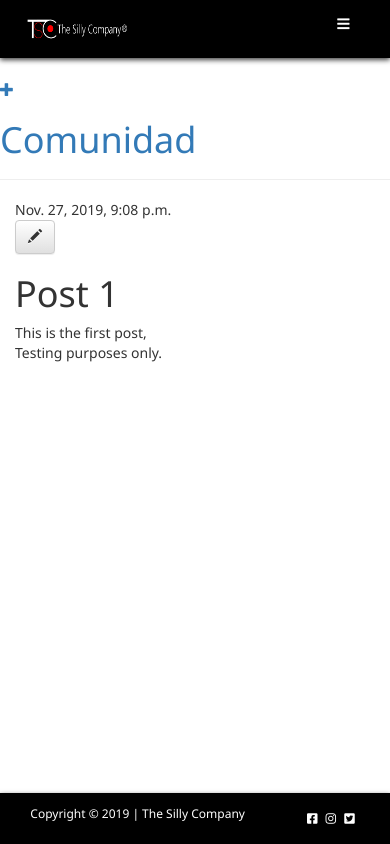
After one commit to SBorjaM/TSCfinal, a Django app: page /post/1/ in a window 390 px wide. The commit adds this page. Run offline with Django 3.2, Linux system fonts and the light colour scheme; data comes from the database, SQL or seed files in the repository; both versions use the stored data as it was after the commit; some libraries are stand-ins or nearby versions.

Commit message:
master merge

```diff
--- a/TheSillyCompany/blog/templates/blog/armband.html
+++ b/TheSillyCompany/blog/templates/blog/armband.html
@@ -28,6 +28,7 @@
 						</ul>
 					</li>
 					<li><a href="nosotros.html">Contáctanos</a></li>
+					<li><a href="comunidad.html">Comunidad</a></li>
 				</ul>
 			</div>
 		</nav>
--- /dev/null
+++ b/TheSillyCompany/blog/templates/blog/comunidad_base.html
@@ -0,0 +1,77 @@
+{% load staticfiles %}
+
+<!DOCTYPE html>
+<html lang="en">
+<head>
+    <meta charset="UTF-8">
+    <meta name="viewport" content="width=device-width, initial-scale=1.0">
+    <meta http-equiv="X-UA-Compatible" content="ie=edge">
+    <link rel="stylesheet" type="text/css" href="{% static '../../static/css/nosotros.css' %}">
+    <link rel="stylesheet" type="text/css" href="{% static '../../static/css/flexboxgrid.css' %}">
+    <link rel="stylesheet" href="{% static '../../static/css/all.min.css' %}">
+    <link rel="stylesheet" href="//maxcdn.bootstrapcdn.com/bootstrap/3.2.0/css/bootstrap.min.css">
+    <link rel="stylesheet" href="//maxcdn.bootstrapcdn.com/bootstrap/3.2.0/css/bootstrap-theme.min.css">
+
+
+    <title>Comunidad</title>
+</head>
+<body>
+    <header id="header">
+		<nav class="menu">
+			<div class="logo">
+				<a href="index.html"><img src="{% static '../../static/img/logolargo3.png' %}" alt="Logo"></a>
+				<a href="#" class="btn-menu" id="btn-menu"><i class="icono fas fa-bars"></i></a>
+			</div>
+			<div class="enlaces" id="enlaces">
+				<ul>
+					<li><a href="index.html">Inicio</a></li>
+					<li><a href="#">Productos</a>
+						<ul>
+							<li class="current"><a href="u-desk.html">U-Desk</a></li>
+							<li><a href="curtain.html">Smart Curtain</a></li>
+							<li><a href="armband.html">Smart Armband</a></li>
+						</ul>
+					</li>
+					<li><a href="nosotros.html">Contáctanos</a></li>
+					<li><a href="comunidad.html">Comunidad</a></li>
+				</ul>
+			</div>
+		</nav>
+    </header>
+
+    <main>
+        <div class="article">
+            <div class="page-header">
+                <a href="{% url 'post_new' %}" class="top-menu"><span class="glyphicon glyphicon-plus"></span></a>
+                <h1><a href="/">Comunidad</a></h1>
+            </div>
+            <div class="content container">
+                <div class="row">
+                    <div class="col-md-8">
+                    {% block content %}
+                    {% endblock %}
+                    </div>
+                </div>
+            </div>
+        </div>
+    </main>
+
+
+    <footer>
+        <nav class="footer">
+            <div class="info">
+                <p>Copyright &copy; 2019 | The Silly Company</p>
+            </div>
+            <div class="enlacesRs" id="enlacesRs">
+                <a href="https://www.facebook.com"><i class="fab fa-facebook-square"></i> </a>
+                <a href="https://www.instagram.com"><i class="fab fa-instagram"></i></a>
+                <a href="https://www.twitter.com"><i class="fab fa-twitter-square"></i></a>
+            </div>
+        </nav>
+    </footer>
+    <script src="https://code.jquery.com/jquery-3.4.1.min.js"></script>
+    <script src="{% static '../../../../static/js/headroom.min.js' %}"></script>
+    <script src="{% static '../../../../static/js/jquery.slides.js' %}"></script>
+    <script src="{% static '../../../../static/js/index.js' %}"></script>
+</body>
+</html>
--- a/TheSillyCompany/blog/templates/blog/curtain.html
+++ b/TheSillyCompany/blog/templates/blog/curtain.html
@@ -28,6 +28,7 @@
 						</ul>
 					</li>
 					<li><a href="nosotros.html">Contáctanos</a></li>
+					<li><a href="comunidad.html">Comunidad</a></li>
 				</ul>
 			</div>
 		</nav>
--- a/TheSillyCompany/blog/templates/blog/index.html
+++ b/TheSillyCompany/blog/templates/blog/index.html
@@ -27,6 +27,7 @@
 							</ul>
 						</li>
 						<li><a href="../blog/nosotros.html">Contáctanos</a></li>
+						<li><a href="comunidad.html">Comunidad</a></li>
 					</ul>
 				</div>
 			</nav>
--- a/TheSillyCompany/blog/templates/blog/nosotros.html
+++ b/TheSillyCompany/blog/templates/blog/nosotros.html
@@ -27,6 +27,7 @@
 							</ul>
 						</li>
 						<li class="current"><a href="nosotros.html">Contáctanos</a></li>
+						<li><a href="comunidad.html">Comunidad</a></li>
 					</ul>
 				</div>
 			</nav>
--- /dev/null
+++ b/TheSillyCompany/blog/templates/blog/post_detail.html
@@ -0,0 +1,21 @@
+{% extends 'blog/comunidad_base.html' %}
+{% load staticfiles %}
+
+<link rel="stylesheet" type="text/css" href="{% static '../../static/css/nosotros.css' %}">
+<link rel="stylesheet" type="text/css" href="{% static '../../static/css/flexboxgrid.css' %}">
+<link rel="stylesheet" href="{% static '../../static/css/all.min.css' %}">
+<link rel="stylesheet" href="//maxcdn.bootstrapcdn.com/bootstrap/3.2.0/css/bootstrap.min.css">
+<link rel="stylesheet" href="//maxcdn.bootstrapcdn.com/bootstrap/3.2.0/css/bootstrap-theme.min.css">
+
+{% block content %}
+    <div class="post">
+        {% if post.published_date %}
+            <div class="date">
+                {{ post.published_date }}
+            </div>
+        {% endif %}
+        <a class="btn btn-default" href="{% url 'post_edit' pk=post.pk %}"><span class="glyphicon glyphicon-pencil"></span></a>
+        <h1>{{ post.title }}</h1>
+        <p>{{ post.text|linebreaksbr }}</p>
+    </div>
+{% endblock %}
--- a/TheSillyCompany/blog/templates/blog/u-desk.html
+++ b/TheSillyCompany/blog/templates/blog/u-desk.html
@@ -28,6 +28,7 @@
 						</ul>
 					</li>
 					<li><a href="nosotros.html">Contáctanos</a></li>
+					<li><a href="comunidad.html">Comunidad</a></li>
 				</ul>
 			</div>
 		</nav>
--- a/TheSillyCompany/blog/urls.py
+++ b/TheSillyCompany/blog/urls.py
@@ -1,4 +1,20 @@
+from django.conf.urls import url, include
+from rest_framework import routers
+from blog.quickstart import views
+
+router = routers.DefaultRouter()
+router.register(r'users', views.UserViewSet)
+router.register(r'groups', views.GroupViewSet)
+
+# Wire up our API using automatic URL routing.
+# Additionally, we include login URLs for the browsable API.
+urlpatterns = [
+    url(r'^', include(router.urls)),
+    url(r'^api-auth/', include('rest_framework.urls', namespace='rest_framework'))
+]
+
 from django.urls import path
+from django.conf.urls import include, url
 from . import views
 
 urlpatterns = [
@@ -8,4 +24,8 @@ urlpatterns = [
     path('curtain.html', views.curtain, name='curtain'),
     path('armband.html', views.armband, name='armband'),
     path('nosotros.html', views.nosotros, name='nosotros'),
+    path('comunidad.html', views.comunidad, name='comunidad'),
+    url(r'^post/(?P<pk>[0-9]+)/$', views.post_detail, name='post_detail'),
+    url(r'^post/new/$', views.post_new, name='post_new'),
+    url(r'^post/(?P<pk>[0-9]+)/edit/$', views.post_edit, name='post_edit')
 ]
--- a/TheSillyCompany/blog/views.py
+++ b/TheSillyCompany/blog/views.py
@@ -1,5 +1,9 @@
 from django.shortcuts import render
 from django.shortcuts import render, get_object_or_404
+from django.utils import timezone
+from .models import Post
+from .forms import PostForm
+from django.shortcuts import redirect
 
 # Create your views here.
 def index(request):
@@ -16,3 +20,38 @@ def armband(request):
 
 def nosotros(request):
     return render(request, 'blog/nosotros.html', {})
+
+def comunidad(request):
+    posts = Post.objects.filter(published_date__lte=timezone.now()).order_by('published_date')
+    return render(request, 'blog/comunidad.html', {'posts': posts})
+
+def post_detail(request, pk):
+    post = get_object_or_404(Post, pk=pk)
+    return render(request, 'blog/post_detail.html', {'post': post})
+
+def post_new(request):
+    if request.method == "POST":
+        form = PostForm(request.POST)
+        if form.is_valid():
+            post = form.save(commit=False)
+            post.author = request.user
+            post.published_date = timezone.now()
+            post.save()
+            return redirect('post_detail', pk=post.pk)
+    else:
+        form = PostForm()
+    return render(request, 'blog/post_edit.html', {'form': form})
+
+
+def post_edit(request, pk):
+    post = get_object_or_404(Post, pk=pk)
+    if request.method == "POST":
+        form = PostForm(request.POST, instance=post)
+        if form.is_valid():
+            post = form.save(commit=False)
+            post.author = request.user
+            post.save()
+            return redirect('post_detail', pk=post.pk)
+    else:
+        form = PostForm(instance=post)
+    return render(request, 'blog/post_edit.html', {'form': form})
```
Also changed, not shown: TheSillyCompany/TheSillyCompany/settings.py (+7 -0 lines), TheSillyCompany/blog/forms.py (added, +8 -0 lines), TheSillyCompany/blog/quickstart/serializers.py (added, +12 -0 lines), TheSillyCompany/blog/quickstart/views.py (added, +17 -0 lines), TheSillyCompany/blog/templates/blog/comunidad.html (added, +20 -0 lines), TheSillyCompany/blog/templates/blog/post_edit.html (added, +17 -0 lines), TheSillyCompany/db.sqlite3.
